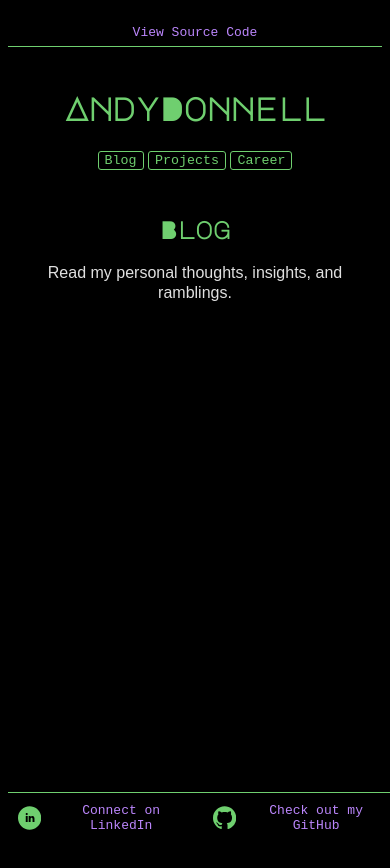
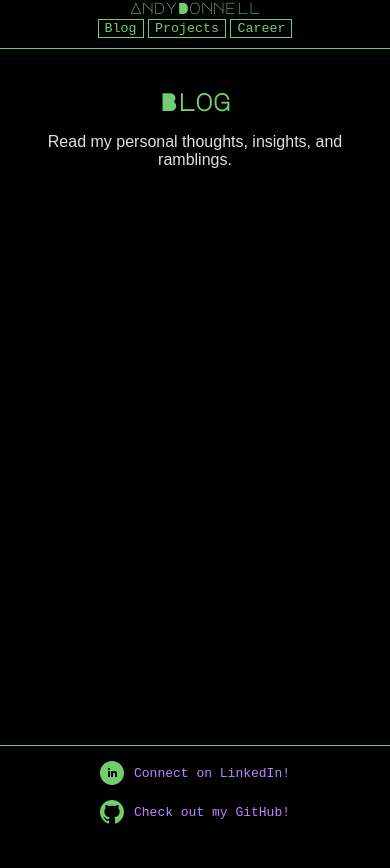
Before and after one commit to A2Y-D5L/AndyDonnell.com, a plain HTML site: page index.html in a window 390 px wide. Both pictures are taken after a click on the button "Blog". After the commit the page ends 844 px from the top, so only its background shows below. Drawn offline with nearby package versions, Linux system fonts and the light colour scheme.

Commit message:
Fix styles

```diff
--- a/index.html
+++ b/index.html
@@ -8,26 +8,24 @@
     <title>AndyDonnell.com</title>
     <link rel="preconnect" href="https://fonts.googleapis.com">
     <link rel="preconnect" href="https://fonts.gstatic.com" crossorigin>
-    <link href="styles.css" rel="stylesheet">
     <link
         href="https://fonts.googleapis.com/css2?family=Besley:ital,wght@0,400;0,700;1,400;1,700&family=Major+Mono+Display&display=swap"
         rel="stylesheet">
+    <link rel="stylesheet" href="styles/base.css">
+    <link rel="stylesheet" href="styles/header.css">
+    <link rel="stylesheet" href="styles/footer.css">
 </head>
 
 <body>
-    <p id="viewSourceBanner">
-        <a>
-            View Source Code</a>
-    </p>
     <header>
-        <h1><a onclick="showSection('home')">AndyDonnell</a></h1>
-        <button onclick="showSection('blog')">Blog</button>
-        <button onclick="showSection('projects')">Projects</button>
-        <button onclick="showSection('resume')">Career</button>
-        </ul>
+        <a class="page-title" onclick="showSection('home')">AndyDonnell</a>
+        <nav>
+            <button onclick="showSection('blog')">Blog</button>
+            <button onclick="showSection('projects')">Projects</button>
+            <button onclick="showSection('resume')">Career</button>
         </nav>
     </header>
-    <main >
+    <main>
         <section id="home">
             <p>Welcome to the homepage! This is where you'll find an overview of everything.</p>
         </section>
@@ -105,27 +103,22 @@
                     solutions.</p>
         </section>
     </main>
-    <div id="sourceCodeModal" class="modal">
-        <div class="modal-content">
-            <span class="close-button" onclick="toggleModal(false)">&times;</span>
-            <pre><code id="sourceCode" class="language-markup"></code></pre>
-        </div>
-    </div>
     <footer>
-            <a href="https://www.linkedin.com/in/andydonnell/">
+        <div class="footer-links">
+            <a href="https://www.linkedin.com/in/andydonnell/" class="social-link">
                 <svg xmlns="http://www.w3.org/2000/svg" width="24" height="24" viewBox="0 0 24 24">
                     <path fill="var(--primary-color)"
                         d="M12 0c-6.627 0-12 5.373-12 12s5.373 12 12 12 12-5.373 12-12-5.373-12-12-12zm-2 16h-2v-6h2v6zm-1-6.891c-.607 0-1.1-.496-1.1-1.109 0-.612.492-1.109 1.1-1.109s1.1.497 1.1 1.109c0 .613-.493 1.109-1.1 1.109zm8 6.891h-1.998v-2.861c0-1.881-2.002-1.722-2.002 0v2.861h-2v-6h2v1.093c.872-1.616 4-1.736 4 1.548v3.359z" />
-                </svg> Connect on LinkedIn
+                </svg>Connect on LinkedIn!
             </a>
-            <a href="https://github.com/a2y-d5l">
+            <a href="https://github.com/a2y-d5l" class="social-link">
                 <svg xmlns="http://www.w3.org/2000/svg" width="24" height="24" viewBox="0 0 24 24">
                     <path fill="var(--primary-color)"
                         d="M12 0c-6.626 0-12 5.373-12 12 0 5.302 3.438 9.8 8.207 11.387.599.111.793-.261.793-.577v-2.234c-3.338.726-4.033-1.416-4.033-1.416-.546-1.387-1.333-1.756-1.333-1.756-1.089-.745.083-.729.083-.729 1.205.084 1.839 1.237 1.839 1.237 1.07 1.834 2.807 1.304 3.492.997.107-.775.418-1.305.762-1.604-2.665-.305-5.467-1.334-5.467-5.931 0-1.311.469-2.381 1.236-3.221-.124-.303-.535-1.524.117-3.176 0 0 1.008-.322 3.301 1.23.957-.266 1.983-.399 3.003-.404 1.02.005 2.047.138 3.006.404 2.291-1.552 3.297-1.23 3.297-1.23.653 1.653.242 2.874.118 3.176.77.84 1.235 1.911 1.235 3.221 0 4.609-2.807 5.624-5.479 5.921.43.372.823 1.102.823 2.222v3.293c0 .319.192.694.801.576 4.765-1.589 8.199-6.086 8.199-11.386 0-6.627-5.373-12-12-12z" />
-                </svg> Check out my GitHub
+                </svg>Check out my GitHub!
             </a>
+        </div>
     </footer>
-    <script src="https://cdn.jsdelivr.net/npm/prismjs@1.28.0/prism.js"></script>
     <script>
         let projectsLoaded = false;
         function showSection(sectionId) {
@@ -160,29 +153,6 @@
                 })
                 .catch(error => console.error('Error fetching GitHub repos:', error));
         }
-        async function fetchSourceCode() {
-            const url = 'http://www.AndyDonnell.com/index.html';
-            try {
-                const response = await fetch(url);
-                return await response.text();
-            } catch (error) {
-                console.error('Error fetching source code:', error);
-            }
-        }
-
-        function toggleModal(show) {
-            const modal = document.getElementById('sourceCodeModal');
-            modal.style.display = show ? 'block' : 'none';
-        }
-
-        async function showSourceCode() {
-            const sourceCode = await fetchSourceCode();
-            const formattedCode = Prism.highlight(sourceCode, Prism.languages.markup, 'markup');
-            document.getElementById('sourceCode').innerHTML = formattedCode;
-            toggleModal(true);
-        }
-
-        document.getElementById('yourButtonId').addEventListener('click', showSourceCode);
     </script>
 </body>
 
--- a/styles.css
+++ /dev/null
@@ -1,144 +0,0 @@
-:root {
-    --primary-color: #6fcf6f;
-    --secondary-color: #c4c4c4;
-    --background-color: #000;
-    --text-color: #e0e0e0;
-    --link-color: #bb86fc;
-    --link-hover-color: #9381ff;
-    --font-family-main: 'Arial', sans-serif;
-    --font-family-mono: 'Major Mono Display', monospace;
-    --font-family-default: monospace;
-    --base-padding: 10px;
-    --border-radius: 3px;
-}
-
-body {
-    font-family: var(--font-family-main);
-    line-height: 1.2;
-    background-color: var(--background-color);
-    color: var(--text-color);
-    min-height: 100vh;
-    position: relative;
-    text-align: center;
-}
-header {
-    padding: 5px;
-}
-
-main {
-    padding: 20px;
-}
-h1,
-h2,
-h3,
-h4,
-h5,
-h6 {
-    font-family: var(--font-family-mono);
-    color: var(--primary-color);
-}
-
-h1 a {
-    font-family: var(--font-family-mono);
-    color: var(--primary-color);
-}
-
-a {
-    font-family: var(--font-family-default);
-    cursor: pointer;
-    color: var(--link-color);
-    text-decoration: none;
-}
-
-a:hover {
-    color: var(--link-hover-color);
-    text-decoration: underline;
-}
-
-button {
-    font-family: var(--font-family-default);
-    cursor: pointer;
-    background-color: var(--background-color);
-    color: var(--primary-color);
-    border: 1px solid var(--primary-color);
-    border-radius: var(--border-radius);
-    transition: background-color 0.3s, color 0.3s;
-}
-
-button:hover {
-    background-color: var(--primary-color);
-    color: var(--background-color);
-}
-
-button svg {
-    fill: var(--primary-color);
-    transition: background-color 0.3s, color 0.3s;
-}
-
-button:hover svg {
-    fill: var(--background-color);
-}
-
-#viewSourceBanner {
-    border-bottom: 1px solid var(--primary-color);
-    padding: 5px;
-}
-
-footer {
-    border-top: 1px solid var(--primary-color);
-    background-color: var(--background-color);
-    position: fixed;
-    bottom: 0;
-    width: 100%;
-    z-index: 1000;
-    display: flex;
-    justify-content: space-between;
-    align-items: center;
-    max-width: 960px;
-    margin: auto;
-    flex-direction: row;
-}
-
-footer a {
-    display: flex;
-    align-items: center;
-    margin: 10px;
-}
-
-footer svg {
-    margin-right: 8px;
-}
-
-.modal {
-    display: none;
-    position: fixed;
-    z-index: 1;
-    left: 0;
-    top: 0;
-    width: 100%;
-    height: 100%;
-    overflow: auto;
-    background-color: rgba(0, 0, 0, 0.4);
-}
-
-.modal-content {
-    background-color: #fefefe;
-    margin: 10% auto;
-    padding: 20px;
-    border: 1px solid #888;
-    width: 80%;
-}
-
-.close-button {
-    color: #aaa;
-    float: right;
-    font-size: 28px;
-    font-weight: bold;
-}
-
-.close-button:hover,
-.close-button:focus {
-    color: black;
-    text-decoration: none;
-    cursor: pointer;
-}
--- /dev/null
+++ b/styles/base.css
@@ -0,0 +1,51 @@
+:root {
+    --primary-color: #6fcf6f;
+    --secondary-color: #c4c4c4;
+    --background-color: #000;
+    --text-color: #e0e0e0;
+    --link-color: #bb86fc;
+    --link-hover-color: #9381ff;
+    --font-family-main: 'Arial', sans-serif;
+    --font-family-mono: 'Major Mono Display', monospace;
+    --font-family-default: monospace;
+}
+html {
+    background-color: var(--background-color);
+}
+
+body {
+    margin: 0;
+    font-family: var(--font-family-main);
+    color: var(--text-color);
+    min-height: 100vh;
+    position: relative;
+    text-align: center;
+}
+
+main {
+    padding: 20px;
+    margin-top: px;
+    margin-bottom: 25px;
+}
+
+h1,
+h2,
+h3,
+h4,
+h5,
+h6 {
+    font-family: var(--font-family-mono);
+    color: var(--primary-color);
+}
+
+a {
+    font-family: var(--font-family-default);
+    cursor: pointer;
+    color: var(--link-color);
+    text-decoration: none;
+}
+
+a:hover {
+    color: var(--link-hover-color);
+    text-decoration: underline;
+}
--- /dev/null
+++ b/styles/footer.css
@@ -0,0 +1,48 @@
+/* footer.css */
+footer {
+    width: 100%;
+    position: fixed;
+    bottom: 0;
+    background-color: #000;
+    border-top: 1px solid var(--primary-color);
+    padding: 10px;
+    box-sizing: border-box;
+}
+
+.footer-links {
+    display: flex;
+    justify-content: space-between;
+}
+
+footer svg {
+    margin-right: 10px;
+    fill: var(--primary-color);
+}
+
+.social-link {
+    font-family: var(--font-family-default);
+    cursor: pointer;
+    color: var(--link-color);
+    text-decoration: none;
+    margin: 5px;
+    display: flex;
+    align-items: center;
+}
+
+.footer-links a:hover {
+    color: var(--link-hover-color);
+    text-decoration: underline;
+}
+
+@media (max-width: 768px) {
+    .footer-links {
+        flex-direction: column;
+        align-items: center;
+    }
+
+    .footer-links a {
+        display: flex;
+        align-items: center;
+        margin-bottom: 10px;
+    }
+}
--- /dev/null
+++ b/styles/header.css
@@ -0,0 +1,37 @@
+/* header.css */
+header {
+    position: sticky;
+    top: 0;
+    z-index: 1000;
+    background-color: #000;
+    border-bottom: 1px solid var(--primary-color);
+}
+
+header a {
+    font-family: var(--font-family-mono);
+    color: var(--primary-color);
+}
+
+header a:hover {
+    color: var(--primary-color);
+    text-decoration: underline;
+}
+
+nav {
+    padding-bottom: 10px;
+}
+
+nav button {
+    font-family: var(--font-family-default);
+    cursor: pointer;
+    background-color: var(--background-color);
+    color: var(--primary-color);
+    border: 1px solid var(--primary-color);
+    border-radius: var(--border-radius);
+    transition: background-color 0.3s, color 0.3s;
+}
+
+nav button:hover {
+    background-color: var(--primary-color);
+    color: var(--background-color);
+}
```
